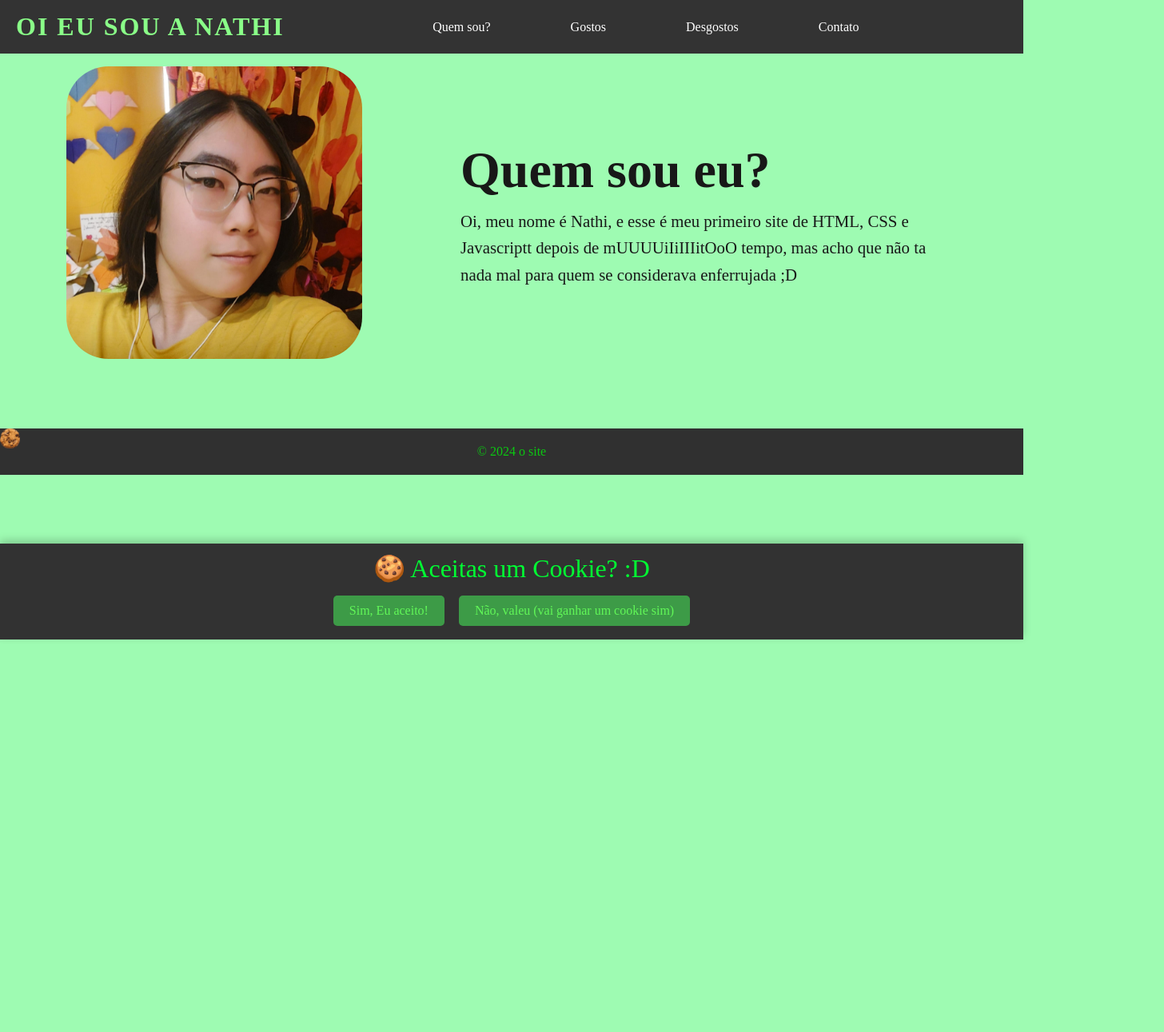
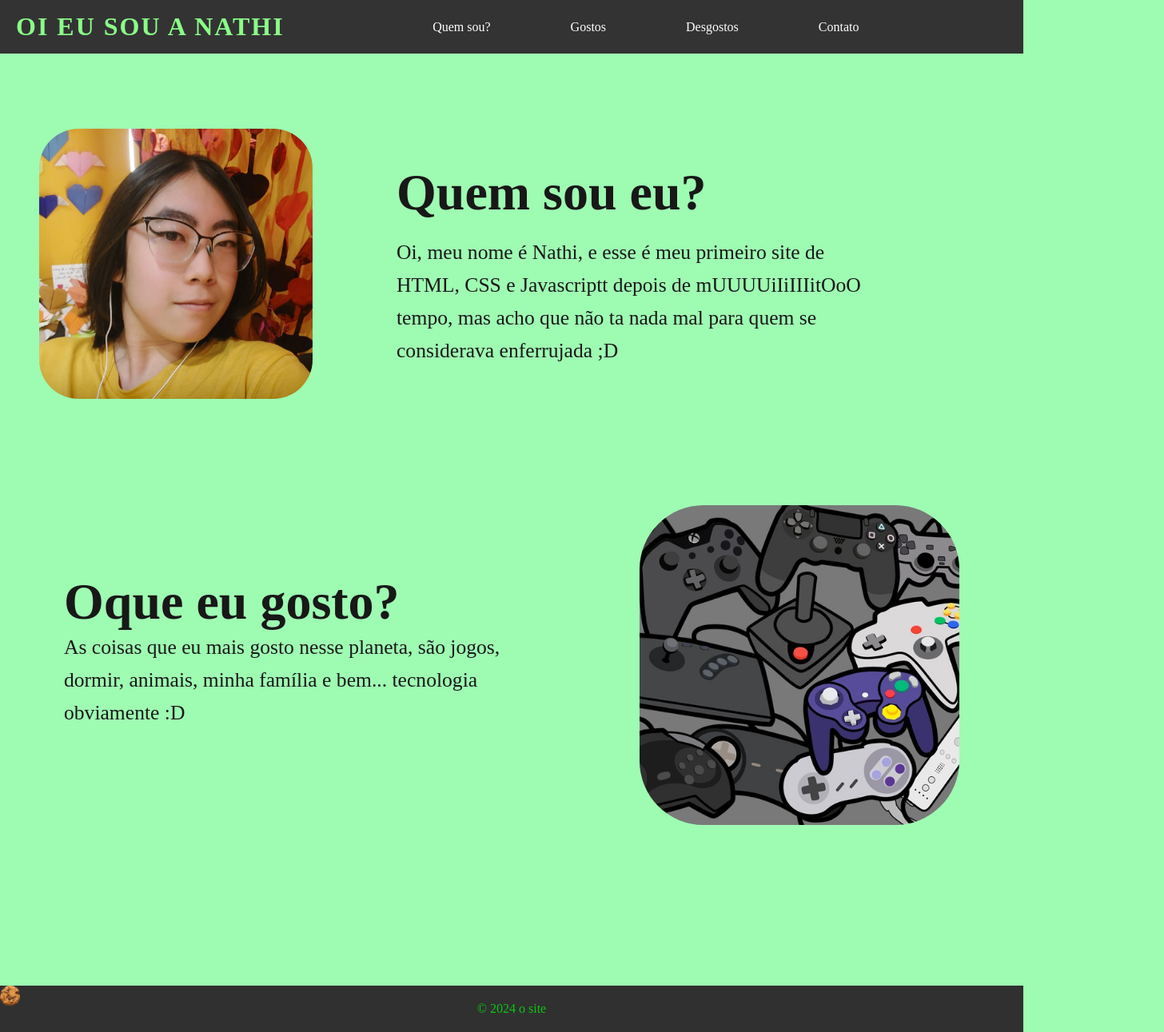
Before and after one commit to misakidrummer/site-2024-ongoing, a plain HTML site: page index.html in a window 1280 px wide. Shown: the whole page at 80% size, 1456 px wide, since content can reach past the window. Before the commit the page ends 800 px from the top, so only its background shows below. Drawn offline with Linux system fonts and the light colour scheme; a web font is replaced by a local one.

Commit message:
HARDCORE

```diff
--- a/index.html
+++ b/index.html
@@ -19,11 +19,10 @@
             <li><a href="#contact">Contato</a></li>
         </ul>
     </nav>
-
-
 </header>
 
 <body>
+    <main>
         <section class="QuemSouEu">
         <div class="content">
         <img src="Captura de tela 2024-12-02 154813.png" alt="Your Image" class="profile-img">
@@ -35,6 +34,17 @@
             </p>
         </div>
     </section>
+
+    <section class="Gostos">
+        <div class="content2">
+        <img src="controllers.jpg" alt="controller image" class="game-img" />
+        <div class="text2">
+            <h3>Oque eu gosto?</h3>
+            <p>As coisas que eu mais gosto nesse planeta, são jogos, dormir, animais, minha família e bem... tecnologia obviamente :D </p>
+        </div>
+    </div>
+    </section>
+
 
     <audio id="background-music" autoplay loop>
         <source src="songs/chill.mp3" type="audio/mpeg" >
@@ -54,11 +64,19 @@
        </div>
    </div>
 
-    <footer>
-        <p>© 2024 o site</p>
-    </footer>
+    </main>
+
+
+
+
+
+
     <script src="script.js"></script>
 
 </body>
 
+<footer>
+        <p>© 2024 o site</p>
+    </footer>
+
 </html>
--- a/script.js
+++ b/script.js
@@ -6,44 +6,21 @@ let imageX = 0;
 let imageY = 0;
 
 // Set the speed of the image movement
-const speed = 1.0;  // The lower the value, the slower the image moves
+const speed = 1.0; // The lower the value, the smoother the image movement
 
 // Listen for mouse movements
 document.addEventListener('mousemove', (e) => {
-    // Get the mouse coordinates
-    const mouseX = e.clientX;
-    const mouseY = e.clientY;
+    // Get the mouse coordinates adjusted by the page's scroll offset
+    const mouseX = e.clientX + window.pageXOffset; // Mouse X position with scroll offset
+    const mouseY = e.clientY + window.pageYOffset; // Mouse Y position with scroll offset
 
     // Lerp (linear interpolation) for smooth movement
     imageX += (mouseX - imageX) * speed;
     imageY += (mouseY - imageY) * speed;
 
     // Update the image's position
-    image.style.left = `${imageX - image.width / 2}px`;  // Center the image at the mouse
-    image.style.top = `${imageY - image.height / 2}px`;  // Center the image at the mouse
+    image.style.left = `${imageX - image.width / 2}px`; // Center the image at the mouse
+    image.style.top = `${imageY - image.height / 2}px`; // Center the image at the mouse
 });
 
-// Get the cookie popup element and buttons
-const cookiePopup = document.getElementById('cookie-popup');
-const acceptBtn = document.getElementById('accept-btn');
-const rejectBtn = document.getElementById('reject-btn');
-
-// Check if the user has already made a choice (use sessionStorage to track within the session)
-if (!sessionStorage.getItem('cookiesAccepted')) {
-    cookiePopup.style.display = 'block';
-    document.body.classList.add('popup-active');
-}
-
-// When the user clicks "Accept"
-acceptBtn.addEventListener('click', () => {
-    sessionStorage.setItem('cookiesAccepted', 'true');
-    cookiePopup.style.display = 'none';
-    document.body.classList.remove('popup-active');
-});
-
-// When the user clicks "Reject"
-rejectBtn.addEventListener('click', () => {
-    sessionStorage.setItem('cookiesAccepted', 'false');
-    cookiePopup.style.display = 'none';
-    document.body.classList.remove('popup-active');
-});
+// Ensure the image has `position: absolute;` or `position: fixed;` in CSS
--- a/style.css
+++ b/style.css
@@ -68,13 +68,19 @@
  }
 
  .profile-img {
-    padding: 15px;
-    width: 25rem;
-    margin: 3rem;
+    padding: 13px;
+    width: 23rem;
+    margin: 8rem;
+    margin-right: 10rem;
     border-radius: 17%;
     transition: transform 0.4s ease, box-shadow 0.4s ease;
     object-fit: cover;
  }
+
+.content {
+    margin-left: -7rem;
+}
+
 
  .profile-img:hover {
     transform: translateY(-10px);
@@ -85,19 +91,20 @@
     max-width: 600px;
     justify-content: left;
     align-content: center;
+    margin-left: -8rem;
 
 }
 
 .text h2 {
     font-size: 4rem;
-    margin-bottom: 10px;
+    margin-bottom: 18px;
     color: #181818;
     font-family: Sour Gummy;
 
 }
 
 .text p {
-    font-size: 1.3rem;
+    font-size: 1.6rem;
     line-height: 1.6;
     font-family: Sour Gummy;
     color: #181818;
@@ -171,3 +178,57 @@ footer {
     text-align: center;
     font-family: Sour Gummy;
 }
+
+.image {
+    position: absolute; /* Absolute positioning to allow free movement */
+}
+
+.content2 {
+    margin-left: 45rem;
+    margin-top: -7rem;
+
+}
+
+.game-img {
+    width: 25rem;
+    height: 25rem;
+    margin: 5rem;
+    margin-right: 16rem;
+    border-radius: 20%;
+    transition: transform 0.4s ease, box-shadow 0.4s ease;
+    object-fit: cover;
+}
+
+.game-img:hover {
+    transform: translateY(-10px);
+    box-shadow: 0 30px 40px rgba(0, 0, 0, 0.7);
+ }
+
+ .text2 {
+    max-width: 600px;
+    justify-content: center;
+    margin-left: -40rem;
+    margin-top: -25rem;
+    padding-bottom: 20rem;
+    height: 40%;
+ }
+
+
+ .text2 h3 {
+    font-size: 4rem;
+    color: #181818;
+    font-family: Sour Gummy;
+
+}
+
+.text2 p {
+    font-size: 1.6rem;
+    line-height: 1.6;
+    font-family: Sour Gummy;
+    color: #181818;
+}
+
+.Gostos {
+    display: flex;
+    flex-direction: row;
+}
```
Also changed, not shown: controllers.jpg (added). Lines whose indentation alone changed are shown as unchanged.
